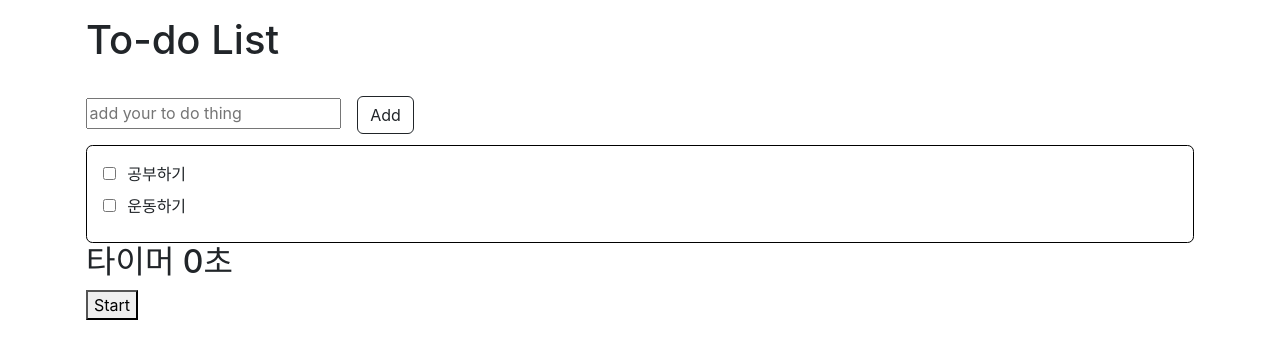
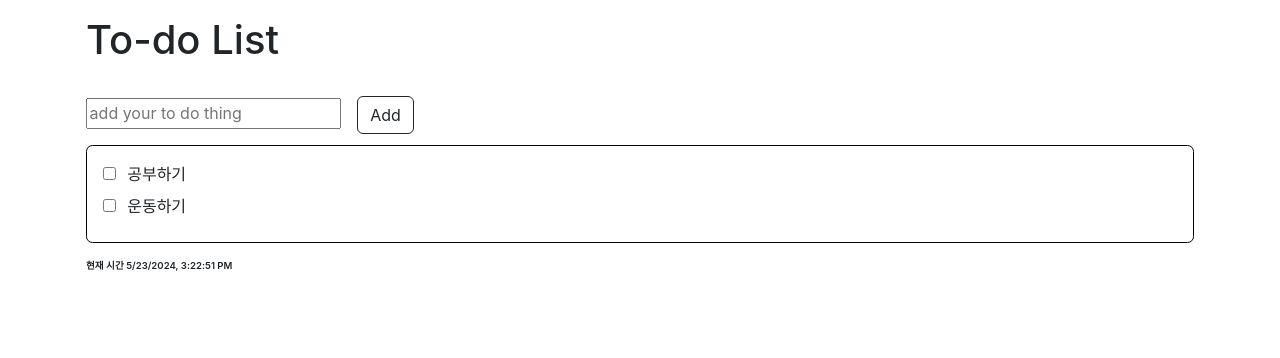
Before and after one commit to siawase17/To-do-List, a React (Create React App) app: page / in a window 1280 px wide. Shown: the top 358 px of the page. Built offline with nearby package versions, Linux system fonts and the light colour scheme.

Commit message:
feat: Clock component

```diff
--- a/src/App.tsx
+++ b/src/App.tsx
@@ -1,13 +1,13 @@
 import React from 'react';
 import './App.css';
 import TodoList from './components/TodoList';
-import Timer from './components/Timer';
+import Clock from './components/Timer';
 
 function App() {
   return (
     <div className="container">
       <TodoList />
-      <Timer />
+      <Clock />
     </div>
   );
 }
--- a/src/components/Timer.tsx
+++ b/src/components/Timer.tsx
@@ -1,17 +1,34 @@
 import React, { useState } from 'react';
 
-const Timer: React.FC = () => {
-    const [seconds, setSeconds] = useState<number>(0);
+// const Timer: React.FC = () => {
+//     const [seconds, setSeconds] = useState<number>(0);
+
+//     return (
+//         <div>
+//             <h2>타이머 {seconds}초</h2>
+//             <button onClick={() => { setInterval(() => { setSeconds((prev) => prev + 1) }, 1000) }}>
+//                 Start
+//             </button>
+//         </div>
+//     )
+// };
+
+// export default Timer;
+
+const Clock: React.FC = () => {
+    const [time, setTime] = useState(new Date());
+
+    setInterval(() => {
+        setTime(new Date());
+    }, 1000);
 
     return (
         <div>
-            <h2>타이머 {seconds}초</h2>
-            <button onClick={() =>
-                { setInterval(() => { setSeconds((prev) => prev + 1) }, 1000) }}>
-                Start
-            </button>
+            <p style={{ fontSize: '0.6rem', fontWeight: '600' }}>
+                현재 시간 {time.toLocaleString()}
+            </p>
         </div>
     )
 };
 
-export default Timer;
+export default Clock;
--- a/src/components/TodoList.tsx
+++ b/src/components/TodoList.tsx
@@ -82,6 +82,7 @@ const borderStyle = {
     borderStyle: 'solid',
     borderRadius: '0.4rem',
     padding: '1rem',
+    marginBottom: '1rem'
 };
 
 const listItemStyle = {
```
